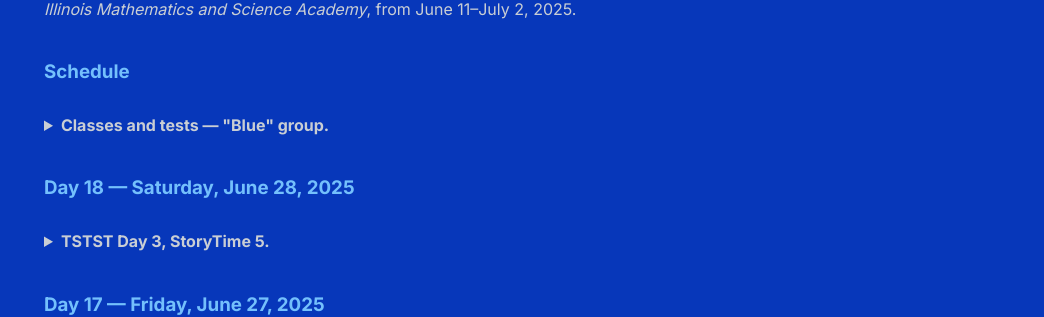
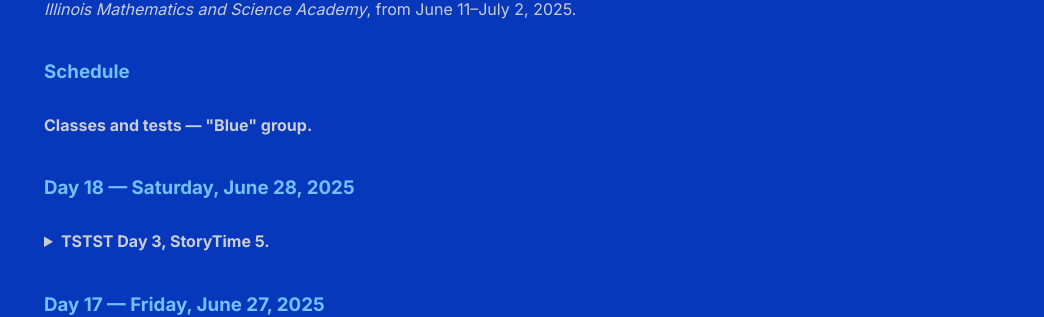
Before and after one commit to shihankanungo/shihankanungo.github.io, a Jekyll site: the page built from mop.md, in a window 1280 px wide. Shown: the part 287-604 px from the top of the page, without its empty margins (236-1280 px from the left). Built offline with Jekyll 4.4.1, drawn with Linux system fonts in a browser that asks for light colours.

Commit message:
Update mop.md

```diff
--- a/mop.md
+++ b/mop.md
@@ -8,7 +8,7 @@ This year, MAA’s Mathematical Olympiad Summer Program (MOP '25) was held at IM
 
 ### Schedule
 <details>
-<summary><b>Classes and tests &mdash; "Blue" group.</b></summary>
+<summary style="list-style: none;"><b>Classes and tests &mdash; "Blue" group.</b></summary>
 
 <p align="center"><img src="/images/mop-classes.png" width="700" /></p>
 
```
